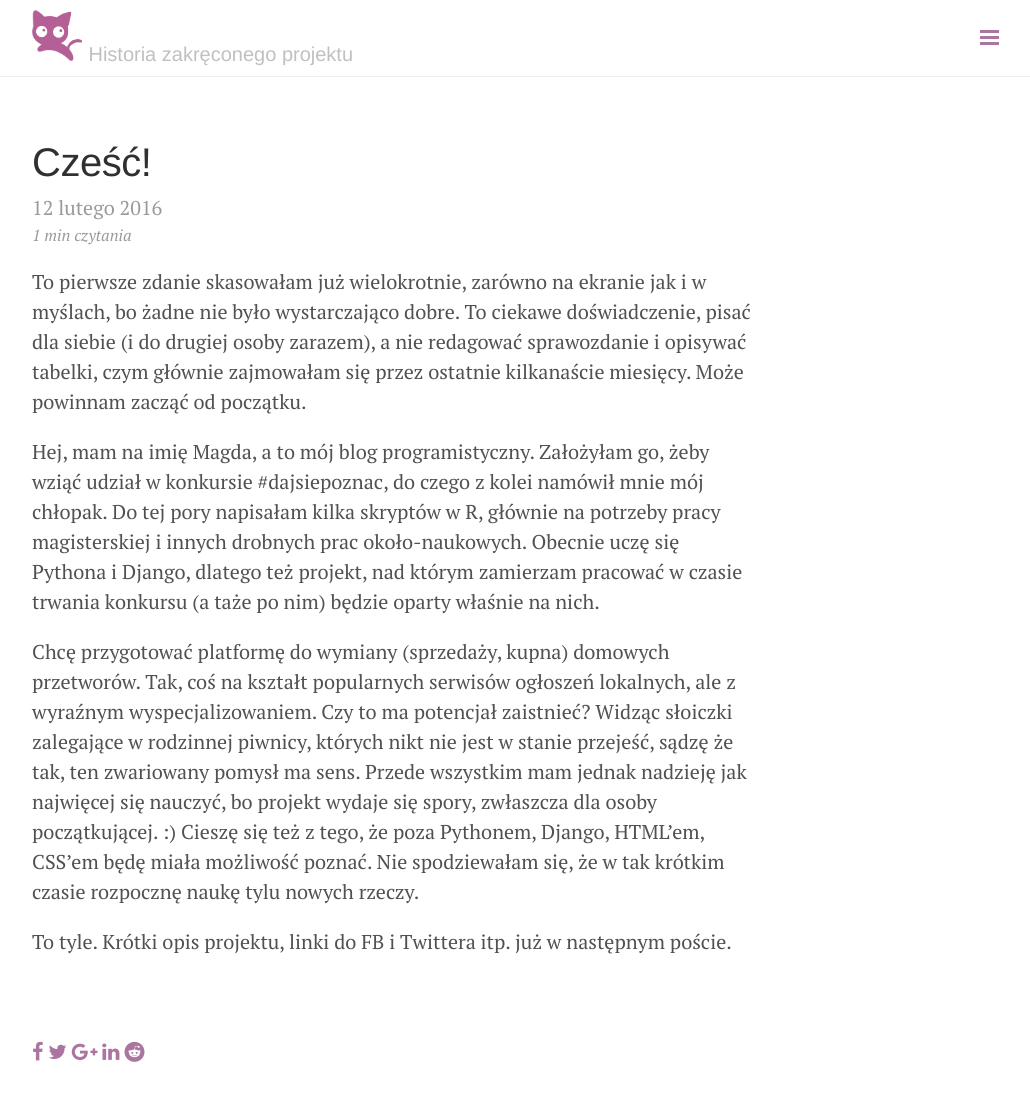
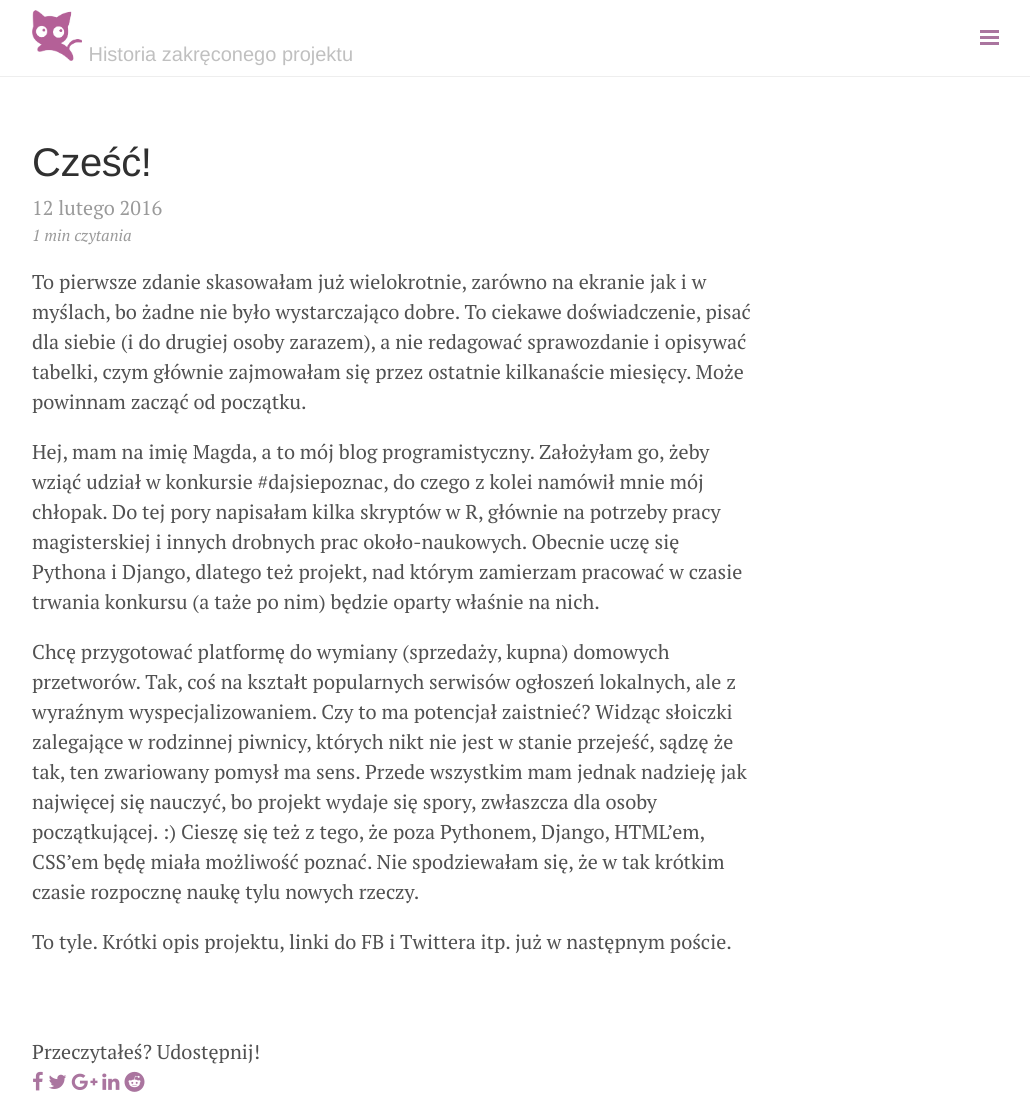
Before and after one commit to pumiko/pumiko.github.io, a Jekyll site: the page built from _posts/2016-02-12-czesc.markdown, in a window 1280 px wide. Shown: the whole page, without its empty margins (248-1278 px from the left). Built offline with Jekyll 4.4.1, drawn with Linux system fonts in a browser that asks for light colours; nearby versions of some CDN libraries; comment, search, counter and statistics services are not loaded; before the commit the page ends 1067 px from its top, so only the background shows below that; some of the changed lines change nothing that is shown.

Commit message:
Opis do przycisków udostępniania

```diff
--- a/_config.yml
+++ b/_config.yml
@@ -35,6 +35,17 @@ share_stumbleupon: false
 share_hackernews: false
 
 text       :
+  share_buttons:
+    text:         'Przeczytałeś? Udostępnij!'
+    facebook:     'Share on Facebook'
+    twitter:      'Share on Twitter'
+    googleplus:   'Share on Google+'
+    linkedin:     'Share on LinkedIn'
+    digg:         'Share on Digg'
+    tumblr:       'Share on Tumblr'
+    reddit:       'Share on Reddit'
+    stumbleupon:  'Share on StumbleUpon'
+    hackernews:   'Share on Hacker News'
   post       :
     minute_read: 'min czytania'
   contact    :
```
